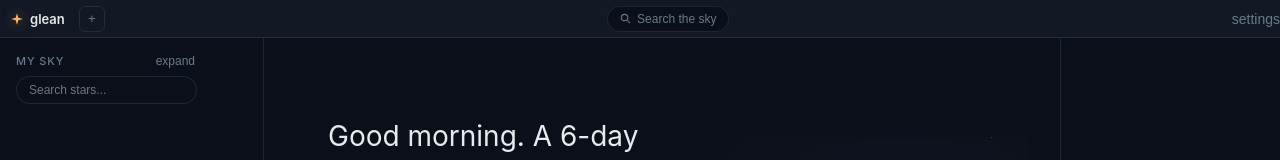
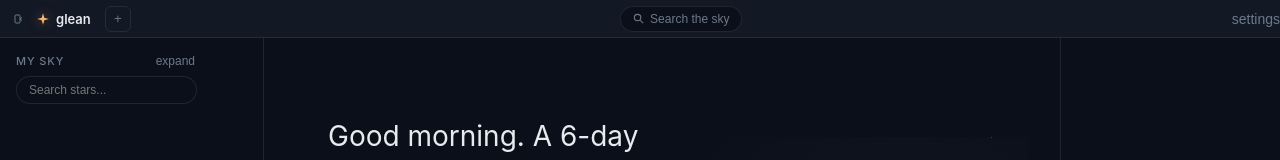
Before and after one commit to rokuroo171/glean, a React (Vite) app in the folder frontend/: page / in a window 1280 px wide. Shown: the top 160 px of the page. Built offline with nearby package versions, Linux system fonts and the light colour scheme.

Commit message:
add a collapse toggle for the sky panel
The toggle sits at the far left of the title bar, where the references keep theirs. When collapsed, a slim rail replaces the panel with restore and full-sky buttons, so the sky stays reachable. The collapsed state persists in workspace.json with the open tabs.

```diff
--- a/frontend/src/components/TabBar.jsx
+++ b/frontend/src/components/TabBar.jsx
@@ -6,7 +6,7 @@ const runtime = window.runtime
 
 const noDrag = { WebkitAppRegion: 'no-drag' }
 
-export default function TabBar({ tabs, activeId, onSelect, onClose, onNew, onSettings, onCommand, pseudoTab, onClosePseudo }) {
+export default function TabBar({ tabs, activeId, onSelect, onClose, onNew, onSettings, onCommand, skyCollapsed, onToggleSky, pseudoTab, onClosePseudo }) {
   return (
     <div
       style={{ display: 'flex', alignItems: 'center', gap: 6, padding: '0 0 0 10px', height: 38,
@@ -16,6 +16,22 @@ export default function TabBar({ tabs, activeId, onSelect, onClose, onNew, onSet
       // Linux webkit2gtk ignores CSS drag regions; hand the drag to the runtime there.
       onPointerDown={() => { if (runtime?.WindowStartDragging) runtime.WindowStartDragging() }}
     >
+      <button type="button" onClick={onToggleSky} aria-label={skyCollapsed ? 'show sky panel' : 'hide sky panel'}
+        title={skyCollapsed ? 'Show sky panel' : 'Hide sky panel'}
+        style={{ flexShrink: 0, background: 'none', border: 'none', color: colors.textMuted,
+          cursor: 'pointer', padding: 4, borderRadius: 4, display: 'flex', ...noDrag }}>
+        {skyCollapsed ? (
+          <svg width={12} height={12} viewBox="0 0 12 12" fill="none">
+            <rect x={6} y={2} width={5} height={8} rx={1} stroke="currentColor" strokeWidth={1} />
+            <path d="M4 4.5L6 6l-2 1.5" stroke="currentColor" strokeWidth={1} />
+          </svg>
+        ) : (
+          <svg width={12} height={12} viewBox="0 0 12 12" fill="none">
+            <rect x={1} y={2} width={5} height={8} rx={1} stroke="currentColor" strokeWidth={1} />
+            <path d="M8 4.5L6 6l2 1.5" stroke="currentColor" strokeWidth={1} />
+          </svg>
+        )}
+      </button>
       <span style={{ display: 'flex', alignItems: 'center', gap: 6, color: colors.text,
         fontSize: 13, fontWeight: 600, marginRight: 8 }}>
         <StarIcon species="warm" size="sm" />
--- a/frontend/src/components/Workspace.jsx
+++ b/frontend/src/components/Workspace.jsx
@@ -22,6 +22,7 @@ export default function Workspace({
   const [pseudoTab, setPseudoTab] = useState(null) // null | 'stats' | 'settings'
   const [commandOpen, setCommandOpen] = useState(false)
   const [fullSky, setFullSky] = useState(false)
+  const [skyCollapsed, setSkyCollapsed] = useState(false)
   const [openIds, setOpenIds] = useState([])
   const [activeId, setActiveId] = useState(null)
   const [dirty, setDirty] = useState(false)
@@ -36,6 +37,7 @@ export default function Workspace({
         setOpenIds(st.open_ids)
         setActiveId(st.active_id || st.open_ids[0])
       }
+      setSkyCollapsed(!!st?.sky_collapsed)
     })()
   }, []) // eslint-disable-line react-hooks/exhaustive-deps
 
@@ -72,6 +74,12 @@ export default function Workspace({
   async function createAndOpen(title) {
     const note = await onCreateNote(title)
     if (note) openNote(note.id)
+  }
+
+  function toggleSky() {
+    const next = !skyCollapsed
+    setSkyCollapsed(next)
+    saveWorkspaceState({ open_ids: openIds, active_id: activeId, sky_collapsed: next })
   }
 
   // The command center opens from the title bar pill, or with the
@@ -132,6 +140,7 @@ export default function Workspace({
         onSelect={openNote} onClose={closeTab} onNew={onNewNote}
         onSettings={() => setPseudoTab('settings')}
         onCommand={() => setCommandOpen(true)}
+        skyCollapsed={skyCollapsed} onToggleSky={toggleSky}
         pseudoTab={pseudoTab} onClosePseudo={() => setPseudoTab(null)} />
       {externalChanged && (
         <div style={{ display: 'flex', alignItems: 'center', gap: space[2], padding: '6px 12px',
@@ -147,10 +156,29 @@ export default function Workspace({
         </div>
       )}
       <div style={{ flex: 1, display: 'flex', minHeight: 0 }}>
-        <div style={{ width: 264, borderRight: `1px solid ${colors.border}`, display: 'flex', minHeight: 0 }}>
-          <SkyPanel notes={notes} trails={trails} activeId={activeId} skyName={skyName}
-            onOpenNote={openNote} onExpand={() => setFullSky(true)} />
-        </div>
+        {skyCollapsed ? (
+          <div style={{ width: 44, borderRight: `1px solid ${colors.border}`, flexShrink: 0,
+            display: 'flex', flexDirection: 'column', alignItems: 'center', paddingTop: space[2], gap: space[2] }}>
+            <button type="button" onClick={toggleSky} aria-label="show sky panel" title="Show sky panel"
+              style={{ background: 'none', border: 'none', color: colors.textMuted, cursor: 'pointer', padding: 4 }}>
+              <svg width={12} height={12} viewBox="0 0 12 12" fill="none">
+                <rect x={6} y={2} width={5} height={8} rx={1} stroke="currentColor" strokeWidth={1} />
+                <path d="M4 4.5L6 6l-2 1.5" stroke="currentColor" strokeWidth={1} />
+              </svg>
+            </button>
+            <button type="button" onClick={() => setFullSky(true)} aria-label="full sky" title="Full sky"
+              style={{ background: 'none', border: 'none', color: colors.textMuted, cursor: 'pointer', padding: 4 }}>
+              <svg width={12} height={12} viewBox="0 0 12 12" fill="none">
+                <path d="M5 2H2v3M7 2h3v3M5 10H2V7M7 10h3V7" stroke="currentColor" strokeWidth={1} />
+              </svg>
+            </button>
+          </div>
+        ) : (
+          <div style={{ width: 264, borderRight: `1px solid ${colors.border}`, display: 'flex', minHeight: 0 }}>
+            <SkyPanel notes={notes} trails={trails} activeId={activeId} skyName={skyName}
+              onOpenNote={openNote} onExpand={() => setFullSky(true)} />
+          </div>
+        )}
         <div style={{ flex: 1, minWidth: 0, display: 'flex', flexDirection: 'column' }}>
           {!activeNote && pseudoTab === 'stats' ? (
             <div style={{ flex: 1, overflow: 'auto' }}>
```
Also changed, not shown: 2 other files (tests, documents, lock files or other folders).
